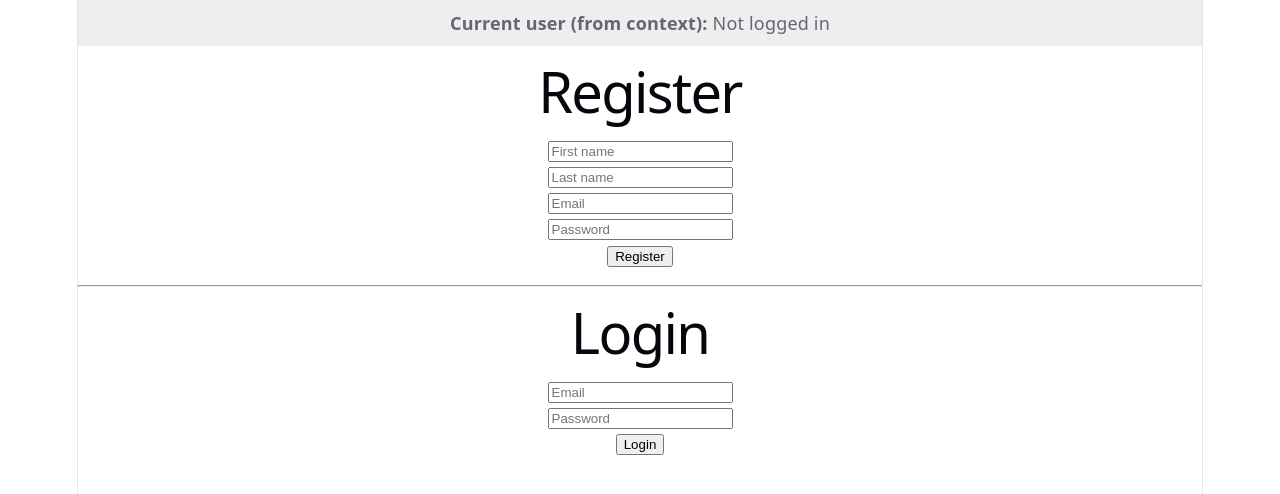
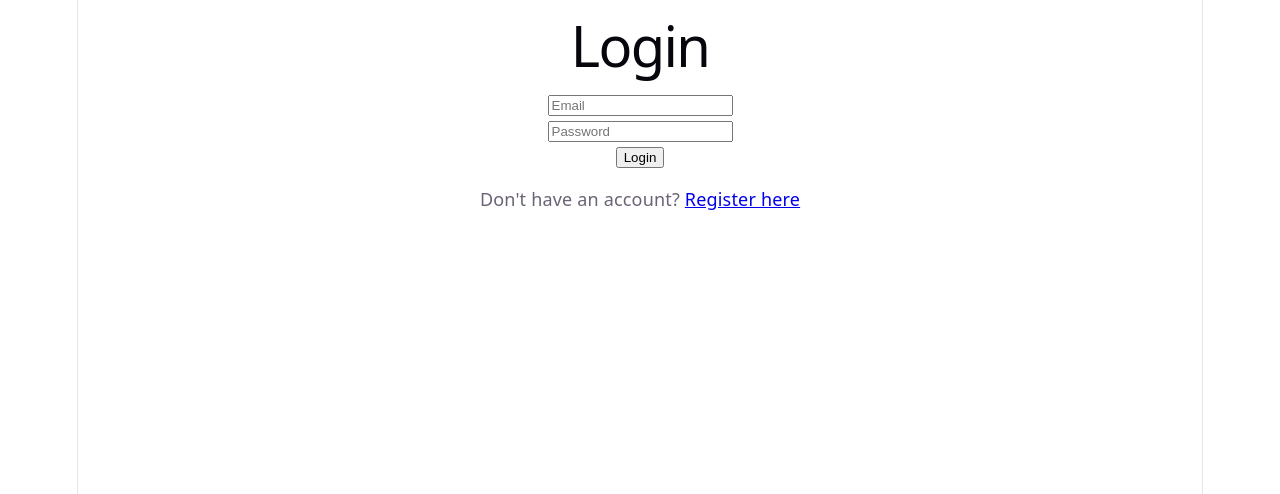
Before and after one commit to pawiee-sensei/enterprise-inventory-api, a React (Vite) app in the folder inventory-frontend/: page /login in a window 1280 px wide. Shown: the top 494 px of the page. Built offline with nearby package versions, Linux system fonts and the light colour scheme.

Commit message:
feat: add react-router-dom, split Register/Login/Dashboard into pages, add root redirect and nav links

```diff
--- a/inventory-frontend/package.json
+++ b/inventory-frontend/package.json
@@ -12,7 +12,8 @@
   "dependencies": {
     "axios": "^1.19.0",
     "react": "^19.2.8",
-    "react-dom": "^19.2.8"
+    "react-dom": "^19.2.8",
+    "react-router-dom": "^7.18.2"
   },
   "devDependencies": {
     "@eslint/js": "^10.0.1",
--- a/inventory-frontend/src/App.jsx
+++ b/inventory-frontend/src/App.jsx
@@ -1,162 +1,19 @@
-import { useState } from "react";
-import { registerUser, loginUser } from "./api/authApi";
-import { useAuth } from "./context/AuthContext";
-
+import { BrowserRouter, Routes, Route, Navigate } from "react-router-dom";
+import Register from "./pages/Register";
+import Login from "./pages/Login";
+import Dashboard from "./pages/Dashboard";
 
 function App() {
-
-    ////////////////////////////
-    // auth context
-    ////////////////////////////
-    const { user, login, logout, isAuthenticated } = useAuth();
-
-  ////////////////////////////
-  // register user use state
-  ////////////////////////////
-  const [form, setForm] = useState({
-    first_name: "",
-    last_name: "",
-    email: "",
-    password: "",
-  });
-  const [result, setResult] = useState("");
-
-  ////////////////////////////
-  // login user use state
-  ////////////////////////////
-  const [loginForm, setLoginForm] = useState({
-    email: "",
-    password: "",
-  });
-  const [loginResult, setLoginResult] = useState("");
-
-  ////////////////////////////
-  // handle change register
-  ////////////////////////////
-  const handleChange = (e) => {
-    setForm({ ...form, [e.target.name]: e.target.value });
-  };
-
-  ////////////////////////////
-  // handle change login
-  ////////////////////////////
-  const handleLoginChange = (e) => {
-    setLoginForm({ ...loginForm, [e.target.name]: e.target.value });
-  };
-
-  ////////////////////////////
-  // handle submit register
-  ////////////////////////////
-  const handleSubmit = async (e) => {
-    e.preventDefault();
-    setResult("Sending...");
-
-try {
-      const data = await registerUser(form);
-
-      setResult(JSON.stringify(data, null, 2));
-
-    } catch (err) {
-      setResult("Error: " + err.message);
-    }
-  };
-
-  ////////////////////////////
-  // handle submit login
-  ////////////////////////////
-  const handleLoginSubmit = async (e) => {
-    e.preventDefault();
-    setLoginResult("Sending...");
-
-    try {
-      const data = await loginUser(loginForm.email, loginForm.password);
-
-      // update auth context
-      login(data.token, data.user);
-
-      setLoginResult(JSON.stringify(data, null, 2));
-
-    } catch (err) {
-      setLoginResult("Error: " + err.message);
-    }
-  };
-
   return (
-    <div>
-
-      <div style={{ background: "#eee", padding: "10px" }}>
-        <strong>Current user (from context):</strong> {isAuthenticated ? JSON.stringify(user) : "Not logged in"}
-        {isAuthenticated && (
-          <button onClick={logout} style={{ marginLeft: "10px" }}>
-            Logout
-          </button>
-        )}
-      </div>
-
-      {/* new: register form */}
-      <h1>Register</h1>
-      <form onSubmit={handleSubmit}>
-        <input
-          name="first_name"
-          placeholder="First name"
-          value={form.first_name}
-          onChange={handleChange}
-        />
-        <br />
-        <input
-          name="last_name"
-          placeholder="Last name"
-          value={form.last_name}
-          onChange={handleChange}
-        />
-        <br />
-        <input
-          name="email"
-          placeholder="Email"
-          value={form.email}
-          onChange={handleChange}
-        />
-        <br />
-        <input
-          name="password"
-          type="password"
-          placeholder="Password"
-          value={form.password}
-          onChange={handleChange}
-        />
-        <br />
-        <button type="submit">Register</button>
-      </form>
-
-      <pre>{result}</pre>
-
-      <hr />
-
-      {/* new: login form, same structure as register */}
-      <h1>Login</h1>
-      <form onSubmit={handleLoginSubmit}>
-        <input
-          name="email"
-          placeholder="Email"
-          value={loginForm.email}
-          onChange={handleLoginChange}
-        />
-        <br />
-        <input
-          name="password"
-          type="password"
-          placeholder="Password"
-          value={loginForm.password}
-          onChange={handleLoginChange}
-        />
-        <br />
-        <button type="submit">Login</button>
-      </form>
-
-      <pre>{loginResult}</pre>
-
-
-    </div>
+    <BrowserRouter>
+      <Routes>
+        <Route path="/" element={<Navigate to="/login" replace />} />
+        <Route path="/" element={<Navigate to="/login" replace />} />
+        <Route path="/register" element={<Register />} />
+        <Route path="/login" element={<Login />} />
+        <Route path="/dashboard" element={<Dashboard />} />
+      </Routes>
+    </BrowserRouter>
   );
 }
 
--- /dev/null
+++ b/inventory-frontend/src/pages/Dashboard.jsx
@@ -0,0 +1,15 @@
+import { useAuth } from "../context/AuthContext";
+
+function Dashboard() {
+  const { user, logout } = useAuth();
+
+  return (
+    <div>
+      <h1>Dashboard</h1>
+      <p>Welcome, {user?.first_name}!</p>
+      <button onClick={logout}>Logout</button>
+    </div>
+  );
+}
+
+export default Dashboard;
--- /dev/null
+++ b/inventory-frontend/src/pages/Login.jsx
@@ -0,0 +1,67 @@
+import { useState } from "react";
+import { Link } from "react-router-dom";
+import { loginUser } from "../api/authApi";
+import { useAuth } from "../context/AuthContext";
+
+function Login() {
+    const { login } = useAuth();
+
+    const [loginForm, setLoginForm] = useState({
+    email: "",
+    password: "",
+});
+    const [loginResult, setLoginResult] = useState("");
+
+    const handleLoginChange = (e) => {
+        setLoginForm({ ...loginForm, [e.target.name]: e.target.value });
+    };
+
+    const handleLoginSubmit = async (e) => {
+        e.preventDefault();
+        setLoginResult("Sending...");
+
+    try {
+        const data = await loginUser(loginForm.email, loginForm.password);
+
+        login(data.token, data.user);
+
+        setLoginResult(JSON.stringify(data, null, 2));
+
+    } catch (err) {
+        setLoginResult("Error: " + err.message);
+    }
+};
+
+return (
+    <div>
+        <h1>Login</h1>
+        <form onSubmit={handleLoginSubmit}>
+        <input
+            name="email"
+            placeholder="Email"
+            value={loginForm.email}
+            onChange={handleLoginChange}
+        />
+        <br />
+        <input
+            name="password"
+            type="password"
+            placeholder="Password"
+            value={loginForm.password}
+            onChange={handleLoginChange}
+        />
+        <br />
+        <button type="submit">Login</button>
+    </form>
+
+        <pre>{loginResult}</pre>
+
+              <p>
+        Don't have an account? <Link to="/register">Register here</Link>
+      </p>
+    </div>
+
+);
+}
+
+export default Login;
--- /dev/null
+++ b/inventory-frontend/src/pages/Register.jsx
@@ -0,0 +1,76 @@
+import { useState } from "react";
+import { Link } from "react-router-dom";
+import { registerUser } from "../api/authApi";
+
+function Register() {
+    const [form, setForm] = useState({
+        first_name: "",
+        last_name: "",
+        email: "",
+        password: "",
+    });
+    const [result, setResult] = useState("");
+
+    const handleChange = (e) => {
+        setForm({ ...form, [e.target.name]: e.target.value });
+    };
+
+    const handleSubmit = async (e) => {
+        e.preventDefault();
+        setResult("Sending...");
+
+        try {
+        const data = await registerUser(form);
+        setResult(JSON.stringify(data, null, 2));
+        } catch (err) {
+        setResult("Error: " + err.message);
+        }
+    };
+
+    return (
+        <div>
+        <h1>Register</h1>
+        <form onSubmit={handleSubmit}>
+            <input
+            name="first_name"
+            placeholder="First name"
+            value={form.first_name}
+            onChange={handleChange}
+            />
+            <br />
+            <input
+            name="last_name"
+            placeholder="Last name"
+            value={form.last_name}
+            onChange={handleChange}
+            />
+            <br />
+            <input
+            name="email"
+            placeholder="Email"
+            value={form.email}
+            onChange={handleChange}
+            />
+            <br />
+            <input
+            name="password"
+            type="password"
+            placeholder="Password"
+            value={form.password}
+            onChange={handleChange}
+            />
+            <br />
+            <button type="submit">Register</button>
+        </form>
+
+        <pre>{result}</pre>
+
+        <p>
+            Already have an account? <Link to="/login">Login here</Link>
+        </p>
+
+        </div>
+    );
+}
+
+export default Register;
```
Also changed, not shown: 1 other file (tests, documents, lock files or other folders).
